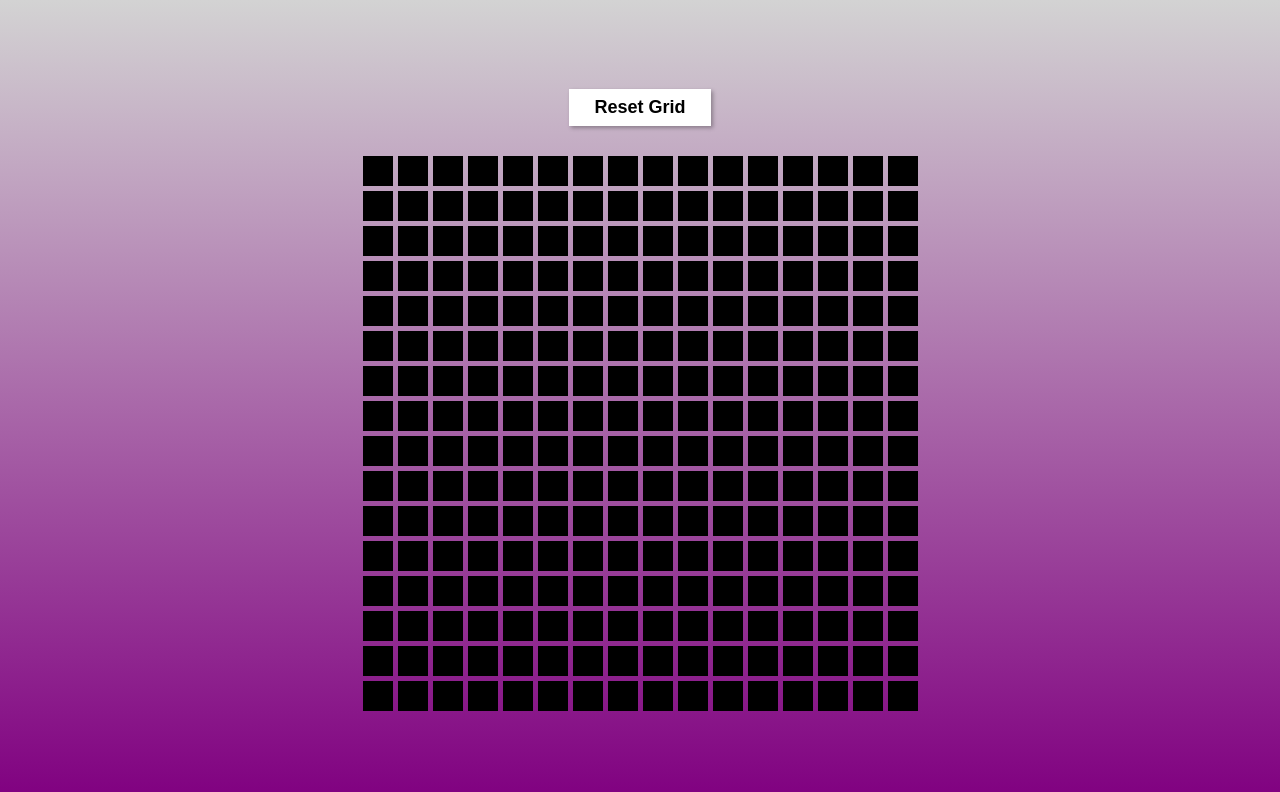
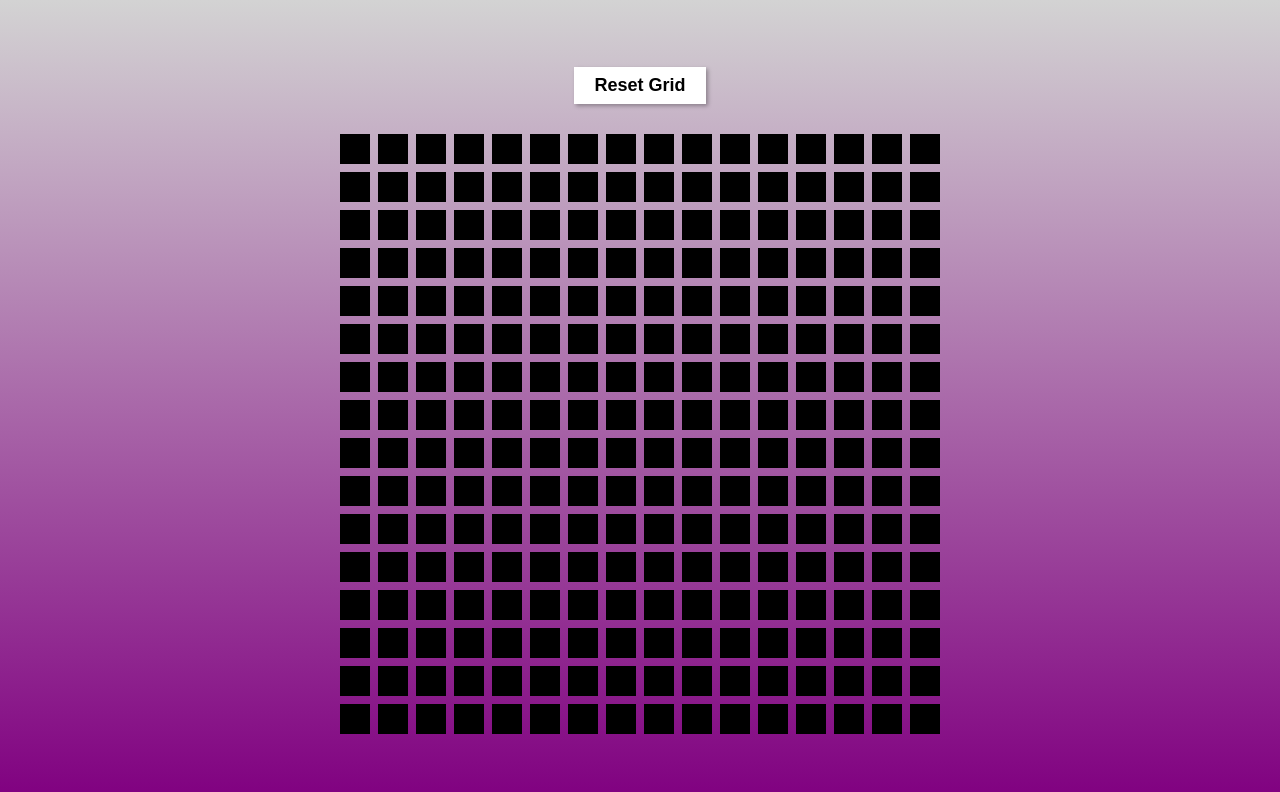
Before and after one commit to FriedAxons/Etch-a-Sketch, a plain HTML site: page index.html in a window 1280 px wide. Drawn offline with Linux system fonts and the light colour scheme.

Commit message:
Finish button styling

```diff
--- a/styles.css
+++ b/styles.css
@@ -12,7 +12,7 @@ body {
     display: grid;
     grid-template-columns: repeat(16, 1fr);
     grid-template-rows: repeat(16, 1fr);
-    gap: 5px;
+    gap: 8px;
 }
 
 .grid-square {
@@ -27,11 +27,20 @@ body {
 
 #reset-button {
     background-color: white;
-    padding: 8px 25px;
+    padding: 8px 20px;
     margin-bottom: 30px;
     border: none;
     font-size: 18px;
     font-weight: 700;
     box-shadow: 2px 2px 4px rgba(0, 0, 0, 0.3);
+    transition: transform 0.3s;
+}
+
+#reset-button:hover {
+    transform: scale(1.05);
     cursor: pointer;
 }
+
+#reset-button:active {
+    transform: scale(0.95);
+}
```
